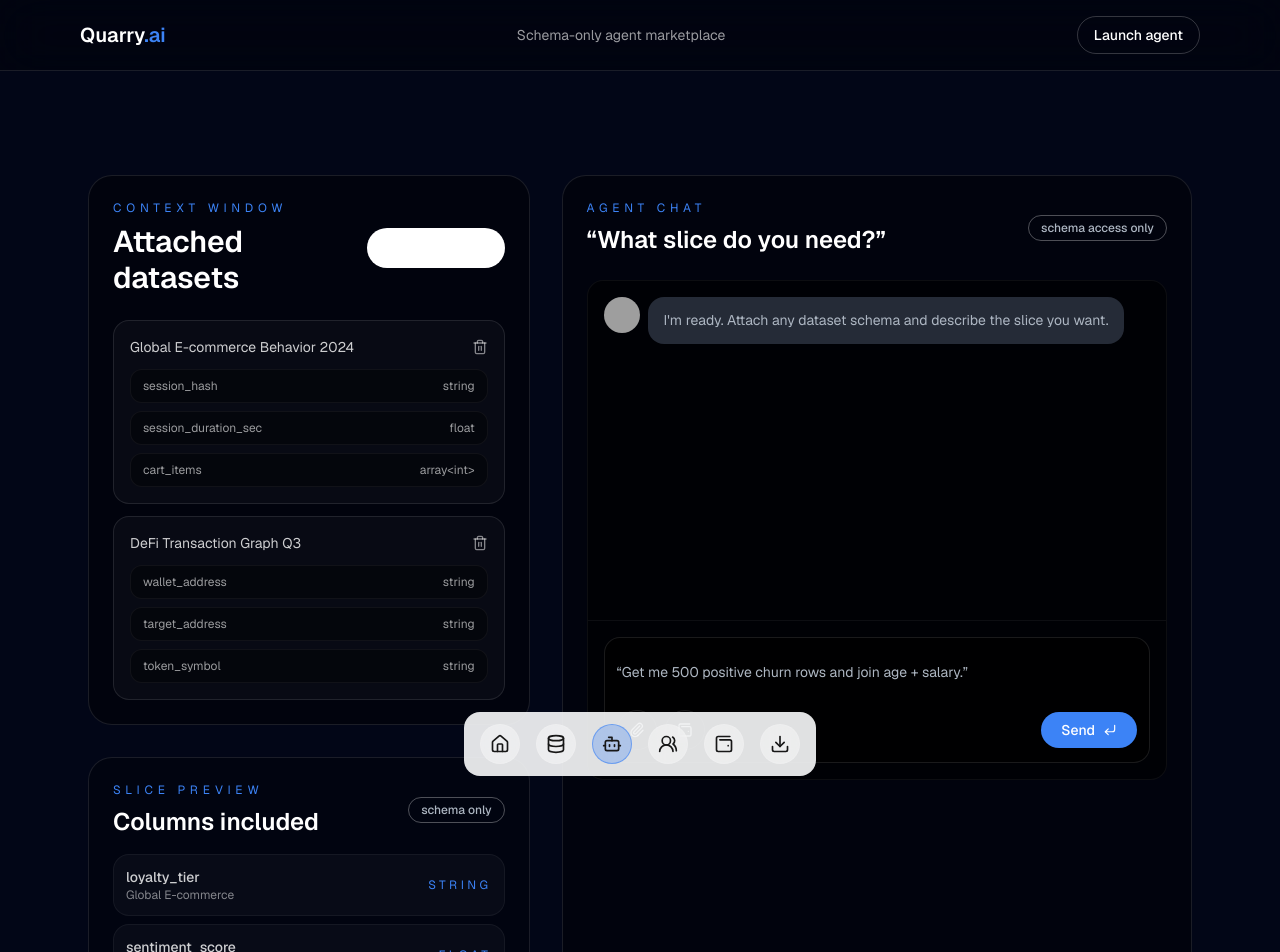
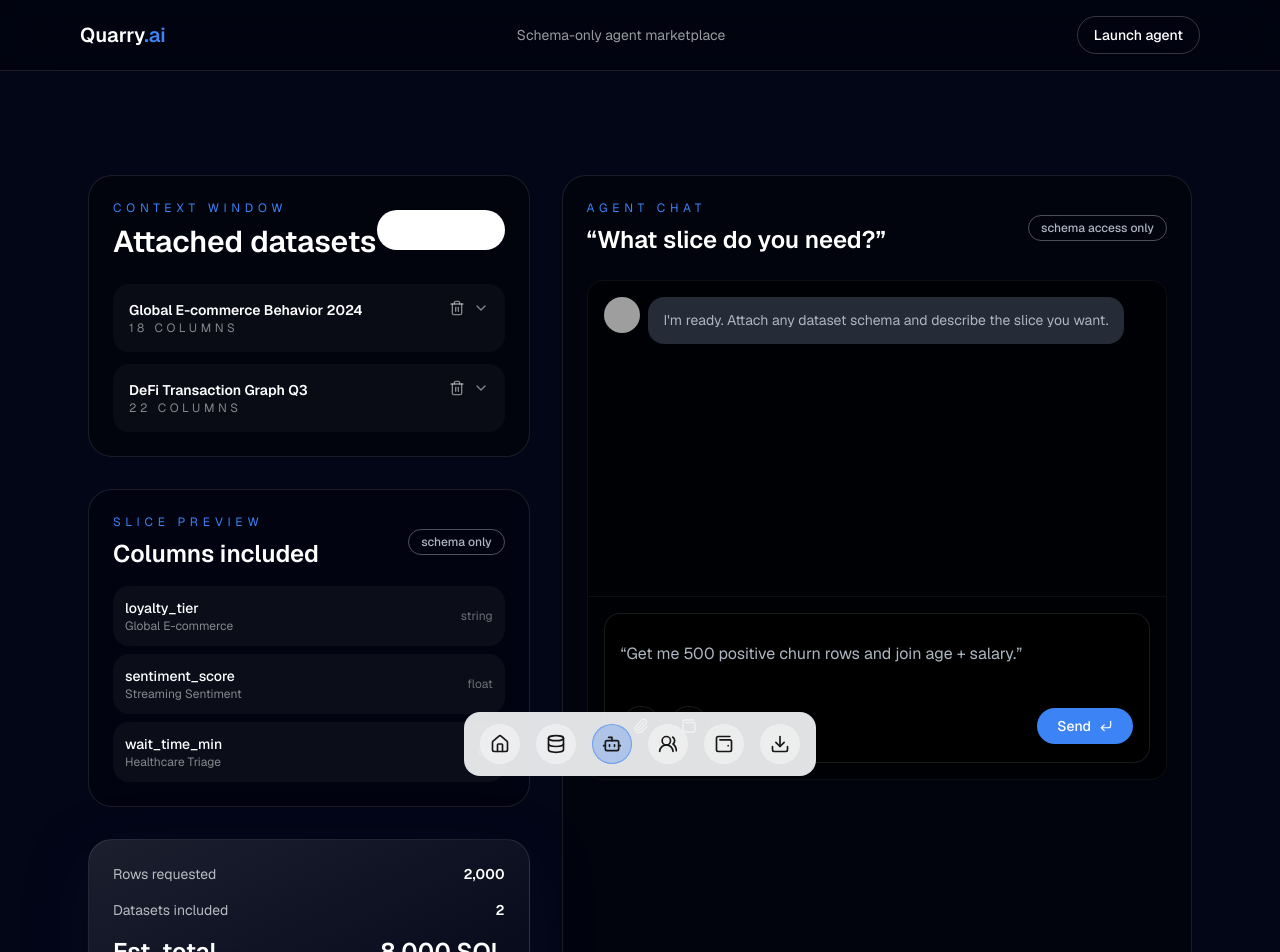
Before and after one commit to rayedchow/quarry-ai, a Next.js app in the folder quarry-app/: page /agent in a window 1280 px wide. Shown: the top 952 px of the page. Built offline with nearby package versions, Linux system fonts and the light colour scheme; grey boxes are pictures that could not be loaded.

Commit message:
cleaned up agent page

```diff
--- a/quarry-app/src/app/agent/page.tsx
+++ b/quarry-app/src/app/agent/page.tsx
@@ -10,6 +10,7 @@ import {
   Trash2,
   Wallet2,
   X,
+  ChevronDown,
 } from "lucide-react";
 import Link from "next/link";
 import { useSearchParams } from "next/navigation";
@@ -23,6 +24,7 @@ import {
 import { ChatInput } from "@/components/ui/chat-input";
 import { ChatMessageList } from "@/components/ui/chat-message-list";
 import { Badge } from "@/components/ui/badge";
+import { cn } from "@/lib/utils";
 
 type Message = {
   id: number;
@@ -138,6 +140,8 @@ function AgentPageContent() {
   const [input, setInput] = useState("");
   const [isLoading, setIsLoading] = useState(false);
   const [checkoutOpen, setCheckoutOpen] = useState(false);
+  const [expandedDataset, setExpandedDataset] = useState<string | null>(null);
+  const [sliceHighlight, setSliceHighlight] = useState(false);
 
   const estimatedRows = 2000;
   const pricePerRow = 0.002;
@@ -160,6 +164,8 @@ function AgentPageContent() {
     ]);
     setInput("");
     setIsLoading(true);
+    setSliceHighlight(true);
+    setTimeout(() => setSliceHighlight(false), 700);
 
     setTimeout(() => {
       setMessages((prev) => [
@@ -179,7 +185,7 @@ function AgentPageContent() {
     <div className="container py-16">
       <div className="flex flex-col gap-8 xl:flex-row">
         <div className="space-y-8 xl:w-[40%]">
-          <div className="rounded-3xl border border-white/10 bg-black/40 p-6">
+          <div className="space-y-6 rounded-3xl border border-white/10 bg-black/40 p-6">
             <div className="flex items-center justify-between">
               <div>
                 <p className="text-xs uppercase tracking-[0.4em] text-primary">
@@ -195,8 +201,8 @@ function AgentPageContent() {
                 asChild
               >
                 <Link href="/datasets">
+                  + Add data
                   <Plus className="h-4 w-4" />
-                  Add dataset
                 </Link>
               </Button>
             </div>
@@ -210,37 +216,74 @@ function AgentPageContent() {
                 const dataset = datasets.find((d) => d.slug === slug);
                 if (!dataset) return null;
                 return (
-                  <div
-                    key={slug}
-                    className="rounded-2xl border border-white/10 bg-white/[0.03] p-4"
-                  >
-                    <div className="flex items-center justify-between text-sm text-white/80">
-                      <span>{dataset.name}</span>
+                  <div key={slug} className="rounded-2xl bg-white/[0.03] p-4">
+                    <div className="flex items-start justify-between text-sm text-white">
+                      <div>
+                        <p className="font-semibold">{dataset.name}</p>
+                        <p className="text-xs uppercase tracking-[0.3em] text-white/50">
+                          {dataset.columnCount} columns
+                        </p>
+                      </div>
+                      <div className="flex items-center gap-2">
                         <button
                           className="text-white/50 hover:text-white"
                           onClick={() => handleRemoveDataset(slug)}
+                          aria-label="Remove dataset"
                         >
                           <Trash2 className="h-4 w-4" />
                         </button>
+                        <button
+                          className="text-white/50 hover:text-white"
+                          onClick={() =>
+                            setExpandedDataset((prev) =>
+                              prev === slug ? null : slug
+                            )
+                          }
+                          aria-label="Toggle schema"
+                        >
+                          <ChevronDown
+                            className={cn(
+                              "h-4 w-4 transition",
+                              expandedDataset === slug && "rotate-180"
+                            )}
+                          />
+                        </button>
                       </div>
-                    <div className="mt-3 grid gap-2 text-xs text-white/60">
+                    </div>
+                    {expandedDataset === slug && (
+                      <div className="mt-3 space-y-2 text-xs text-white/65">
                         {dataset.schema.slice(0, 3).map((column) => (
                           <div
                             key={column.name}
-                          className="flex items-center justify-between rounded-xl border border-white/5 bg-black/40 px-3 py-2"
+                            className="flex items-center justify-between rounded-xl bg-black/30 px-3 py-2"
                           >
-                          <span>{column.name}</span>
-                          <span>{column.type}</span>
+                            <div>
+                              <p className="font-medium">{column.name}</p>
+                              <p className="text-[10px] uppercase tracking-[0.2em] text-white/40">
+                                {column.type}
+                              </p>
+                            </div>
                           </div>
                         ))}
+                        {dataset.schema.length > 3 && (
+                          <p className="text-[10px] text-white/40">
+                            + more columns
+                          </p>
+                        )}
                       </div>
+                    )}
                   </div>
                 );
               })}
             </div>
           </div>
 
-          <div className="rounded-3xl border border-white/10 bg-black/30 p-6">
+          <div
+            className={cn(
+              "rounded-3xl border border-white/10 bg-black/30 p-6 transition",
+              sliceHighlight && "ring-1 ring-primary/40"
+            )}
+          >
             <div className="flex items-center justify-between">
               <div>
                 <p className="text-xs uppercase tracking-[0.4em] text-primary">
@@ -258,35 +301,37 @@ function AgentPageContent() {
               {slicePreview.map((entry) => (
                 <div
                   key={entry.column}
-                  className="flex items-center justify-between rounded-2xl border border-white/5 bg-white/[0.03] px-3 py-3 text-sm text-white/80"
+                  className="flex items-center justify-between rounded-2xl bg-white/[0.04] px-3 py-3 text-sm text-white"
                 >
                   <div>
                     <p className="font-medium">{entry.column}</p>
                     <p className="text-xs text-white/50">{entry.dataset}</p>
                   </div>
-                  <span className="text-xs uppercase tracking-[0.3em] text-primary">
-                    {entry.type}
-                  </span>
+                  <span className="text-xs text-white/40">{entry.type}</span>
                 </div>
               ))}
             </div>
           </div>
 
-          <div className="space-y-4 rounded-3xl border border-white/10 bg-white/[0.03] p-6">
-            <div className="flex items-center justify-between text-sm text-white/80">
+          <div className="space-y-4 rounded-3xl border border-white/10 bg-gradient-to-br from-white/10 to-transparent p-6 text-white shadow-[0_20px_60px_rgba(15,23,42,0.4)]">
+            <div className="flex items-center justify-between text-sm text-white/70">
               <span>Rows requested</span>
-              <span>{estimatedRows.toLocaleString()}</span>
+              <span className="font-semibold text-white">
+                {estimatedRows.toLocaleString()}
+              </span>
             </div>
-            <div className="flex items-center justify-between text-sm text-white/80">
+            <div className="flex items-center justify-between text-sm text-white/70">
               <span>Datasets included</span>
-              <span>{selectedDatasets.length}</span>
+              <span className="font-semibold text-white">
+                {selectedDatasets.length}
+              </span>
             </div>
-            <div className="flex items-center justify-between text-lg font-semibold text-white">
+            <div className="flex items-center justify-between text-2xl font-semibold text-white">
               <span>Est. total</span>
               <span>{totalCost.toFixed(3)} SOL</span>
             </div>
             <Button
-              className="mt-2 h-12 gap-2 rounded-full bg-gradient-to-r from-primary to-blue-500 text-white"
+              className="mt-2 h-12 gap-2 rounded-full bg-gradient-to-r from-emerald-500 to-cyan-400 text-slate-950 shadow-glow"
               onClick={() => setCheckoutOpen(true)}
             >
               <Sparkles className="h-4 w-4" />
@@ -346,13 +391,13 @@ function AgentPageContent() {
             <div className="border-t border-white/5 p-4">
               <form
                 onSubmit={handleSubmit}
-                className="space-y-3 rounded-2xl border border-white/10 bg-black/70 p-3"
+                className="space-y-3 rounded-2xl border border-white/10 bg-black/70 p-4"
               >
                 <ChatInput
                   value={input}
                   onChange={(event) => setInput(event.target.value)}
                   placeholder="“Get me 500 positive churn rows and join age + salary.”"
-                  className="min-h-12 resize-none border-0 bg-transparent px-0 text-white"
+                  className="min-h-16 resize-none border-0 bg-transparent px-0 text-white text-base"
                 />
                 <div className="flex items-center justify-between">
                   <div className="flex gap-2">
```
Lines whose indentation alone changed are shown as unchanged.
